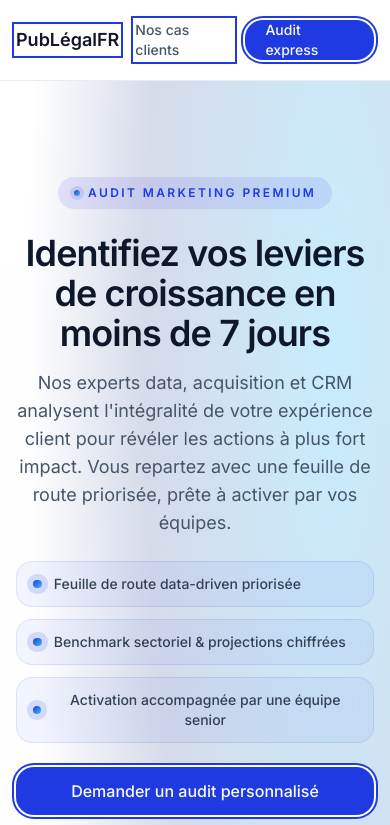
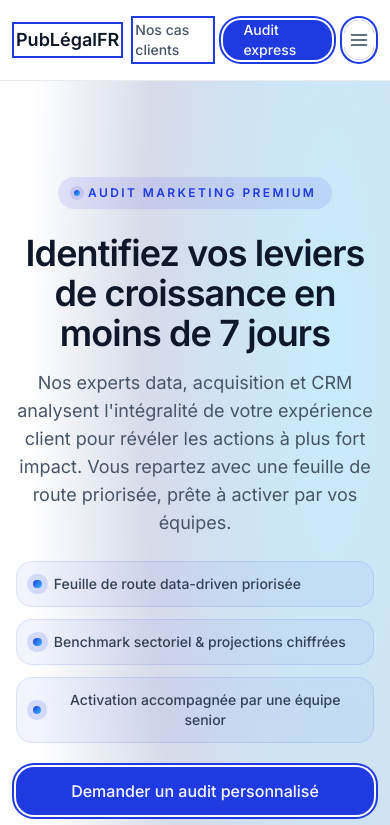
Before and after one commit to TechHumain/Projet_Site_Marketing, a Next.js app in the folder frontend/: page / in a window 390 px wide. Shown: the top 825 px of the page. Built offline with nearby package versions, Linux system fonts and the light colour scheme.

Commit message:
Add mobile navigation drawer to navbar

```diff
--- a/frontend/components/ui/navbar.tsx
+++ b/frontend/components/ui/navbar.tsx
@@ -1,9 +1,10 @@
 "use client";
 
+import { useEffect, useState } from "react";
 import Link from "next/link";
 import { usePathname } from "next/navigation";
 
-import { Button } from "./button";
+import { Button, buttonVariants } from "./button";
 import { cn } from "../../lib/utils";
 
 const navLinks = [
@@ -15,6 +16,37 @@ const navLinks = [
 
 export function Navbar() {
   const pathname = usePathname();
+  const [isMenuOpen, setIsMenuOpen] = useState(false);
+
+  useEffect(() => {
+    if (!isMenuOpen) {
+      return;
+    }
+
+    const previousOverflow = document.body.style.overflow;
+    const handleKeyDown = (event: KeyboardEvent) => {
+      if (event.key === "Escape") {
+        setIsMenuOpen(false);
+      }
+    };
+
+    document.body.style.overflow = "hidden";
+    document.addEventListener("keydown", handleKeyDown);
+
+    return () => {
+      document.body.style.overflow = previousOverflow;
+      document.removeEventListener("keydown", handleKeyDown);
+    };
+  }, [isMenuOpen]);
+
+  useEffect(() => {
+    return () => {
+      document.body.style.overflow = "";
+    };
+  }, []);
+
+  const closeMenu = () => setIsMenuOpen(false);
+  const toggleMenu = () => setIsMenuOpen((prev) => !prev);
 
   return (
     <header className="sticky top-0 z-40 border-b border-border/80 bg-white/80 backdrop-blur">
@@ -63,8 +95,94 @@ export function Navbar() {
           <Button href="/analyser" size="md" className="sm:hidden">
             Audit express
           </Button>
+          <button
+            type="button"
+            onClick={toggleMenu}
+            className="inline-flex h-10 w-10 items-center justify-center rounded-lg text-slate-700 transition hover:bg-muted focus-visible:outline-none sm:hidden"
+            aria-label={isMenuOpen ? "Fermer le menu" : "Ouvrir le menu"}
+            aria-expanded={isMenuOpen}
+          >
+            {isMenuOpen ? (
+              <svg
+                className="h-5 w-5"
+                viewBox="0 0 24 24"
+                fill="none"
+                stroke="currentColor"
+                strokeWidth="2"
+                strokeLinecap="round"
+                strokeLinejoin="round"
+                aria-hidden="true"
+              >
+                <line x1="18" x2="6" y1="6" y2="18" />
+                <line x1="6" x2="18" y1="18" y2="6" />
+              </svg>
+            ) : (
+              <svg
+                className="h-5 w-5"
+                viewBox="0 0 24 24"
+                fill="none"
+                stroke="currentColor"
+                strokeWidth="2"
+                strokeLinecap="round"
+                strokeLinejoin="round"
+                aria-hidden="true"
+              >
+                <line x1="3" x2="21" y1="6" y2="6" />
+                <line x1="3" x2="21" y1="12" y2="12" />
+                <line x1="3" x2="21" y1="18" y2="18" />
+              </svg>
+            )}
+          </button>
         </div>
       </div>
+      {isMenuOpen && (
+        <div
+          className="fixed inset-0 z-50 bg-slate-900/40 backdrop-blur-sm sm:hidden"
+          role="dialog"
+          aria-modal="true"
+          onClick={closeMenu}
+        >
+          <div className="flex h-full w-full items-center justify-center p-6" onClick={(event) => event.stopPropagation()}>
+            <div className="flex w-full max-w-sm flex-col gap-6 rounded-3xl bg-white/95 p-6 shadow-xl">
+              <nav className="flex flex-col gap-4 text-lg font-semibold text-slate-700">
+                {navLinks.map((link) => (
+                  <Link
+                    key={link.href}
+                    href={link.href}
+                    className="rounded-xl bg-white/80 px-4 py-3 shadow-sm ring-1 ring-border/60 transition hover:bg-primary/10"
+                    onClick={closeMenu}
+                  >
+                    {link.label}
+                  </Link>
+                ))}
+              </nav>
+              <div className="flex flex-col gap-3">
+                <Link
+                  href="/historique"
+                  className="rounded-xl bg-white/80 px-4 py-3 text-center text-base font-medium text-slate-600 shadow-sm ring-1 ring-border/60 transition hover:text-primary"
+                  onClick={closeMenu}
+                >
+                  Nos cas clients
+                </Link>
+                <Link
+                  href="/analyser"
+                  className={buttonVariants({ className: "w-full" })}
+                  onClick={closeMenu}
+                >
+                  Demander un audit
+                </Link>
+                <Link
+                  href="/analyser"
+                  className={buttonVariants({ className: "w-full", variant: "secondary" })}
+                  onClick={closeMenu}
+                >
+                  Audit express
+                </Link>
+              </div>
+            </div>
+          </div>
+        </div>
+      )}
     </header>
   );
 }
```
